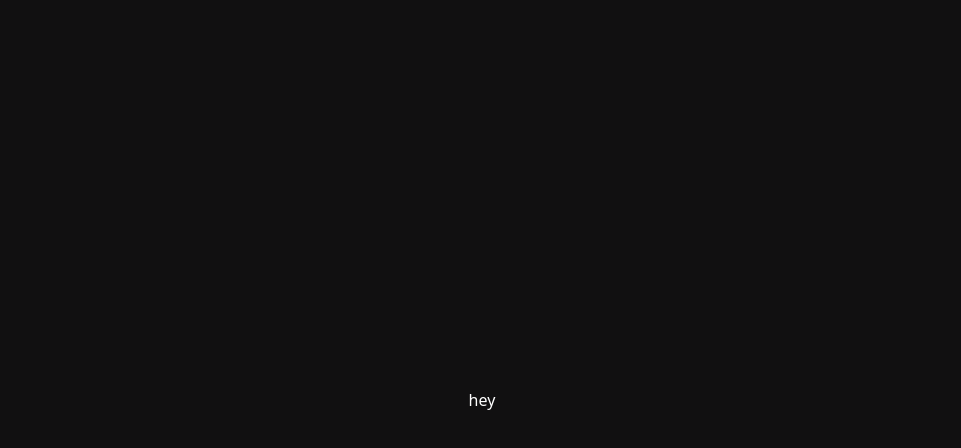
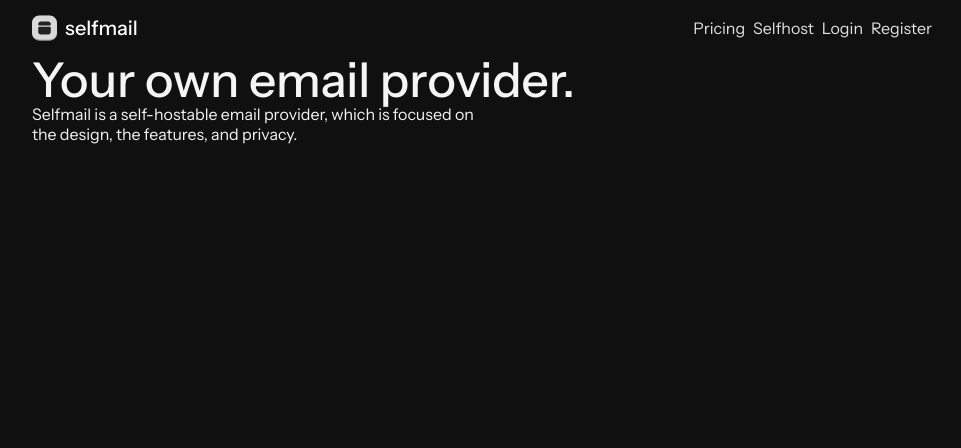
Before and after one commit to selfmail/selfmail, a Next.js app in the folder apps/web/: page / in a window 1280 px wide. Shown: the top 448 px of the page, without its empty margins (158-1119 px from the left). Built offline with nearby package versions, Linux system fonts and the light colour scheme.

Commit message:
add a header

```diff
--- a/apps/web/src/app/page.tsx
+++ b/apps/web/src/app/page.tsx
@@ -1,11 +1,17 @@
+import Header from "@/components/elements/header";
 import Link from "next/link";
-import {Button} from "ui"
+import { Button } from "ui"
 export default function HomePage() {
   return (
-    <main className="flex min-h-screen flex-col bg-white dark:bg-[#111011] items-center justify-center">
-      <Button>
-        hey
-      </Button>
+    <main className="flex min-h-screen  bg-white dark:bg-[#111011] justify-center">
+      {/* The inner content */}
+      <div className="sm:w-[500px] md:w-[600px] lg:w-[800px] xl:w-[900px]">
+        <Header />
+        <h1 className="text-[#111011] dark:text-[#f5f5f5] font-medium xl:text-5xl lg:w-4xl md:w-3xl text-2xl">Your own email provider.</h1>
+        <p className="w-[50%] text-[#111011] dark:text-[#f5f5f5] leading-5">
+          Selfmail is a self-hostable email provider, which is focused on the design, the features, and privacy.
+        </p>
+      </div>
     </main>
   );
 }
--- /dev/null
+++ b/apps/web/src/components/elements/header.tsx
@@ -0,0 +1,31 @@
+"use client"
+
+import Link from "next/link"
+import BoxLight from "@/../public/box-light.svg"
+import BoxDark from "@/../public/box.svg"
+import { useTheme } from "next-themes"
+import Img from "next/image"
+export default function Header() {
+    const theme = useTheme()
+    return (
+        <div className="w-full h-14 flex items-center justify-between">
+            <h2 className="text-xl font-medium flex">
+                {theme.theme === "dark"? <Img className="mr-2" height={25} width={25} alt="out light logo" src={BoxLight} />: <Img className="mr-2" height={25} width={25} alt="our dark logo" src={BoxDark} />}
+                selfmail</h2>
+            <nav className="space-x-2">
+                <Link className="text-[#282828] hover:text-[#111011] dark:text-[#e1e1e1] hover:dark:text-[#f5f5f5] transition" href={"/pricing"}>
+                    Pricing
+                </Link>
+                <Link className="text-[#282828] hover:text-[#111011] dark:text-[#e1e1e1] hover:dark:text-[#f5f5f5] transition" href={"/selfhost"}>
+                    Selfhost
+                </Link>
+                <Link className="text-[#282828] hover:text-[#111011] dark:text-[#e1e1e1] hover:dark:text-[#f5f5f5] transition" href={"/login"}>
+                    Login
+                </Link>
+                <Link className="text-[#282828] hover:text-[#111011] dark:text-[#e1e1e1] hover:dark:text-[#f5f5f5] transition" href={"/register"}>
+                    Register
+                </Link>
+            </nav>
+        </div>
+    )
+}
--- a/apps/web/src/styles/globals.css
+++ b/apps/web/src/styles/globals.css
@@ -1,3 +1,14 @@
+@import url('https://fonts.googleapis.com/css2?family=Instrument+Sans:ital,wght@0,400..700;1,400..700&display=swap');
+
 @tailwind base;
-  @tailwind components;
-  @tailwind utilities;
+@tailwind components;
+@tailwind utilities;
+
+body {
+  font-family: "Instrument Sans", sans-serif;
+  font-optical-sizing: auto;
+  font-weight: 30px;
+  font-style: normal;
+  font-variation-settings:
+    "wdth" 100;
+}
```
Also changed, not shown: apps/web/public/box-light.svg (added), apps/web/public/box.svg (added).
